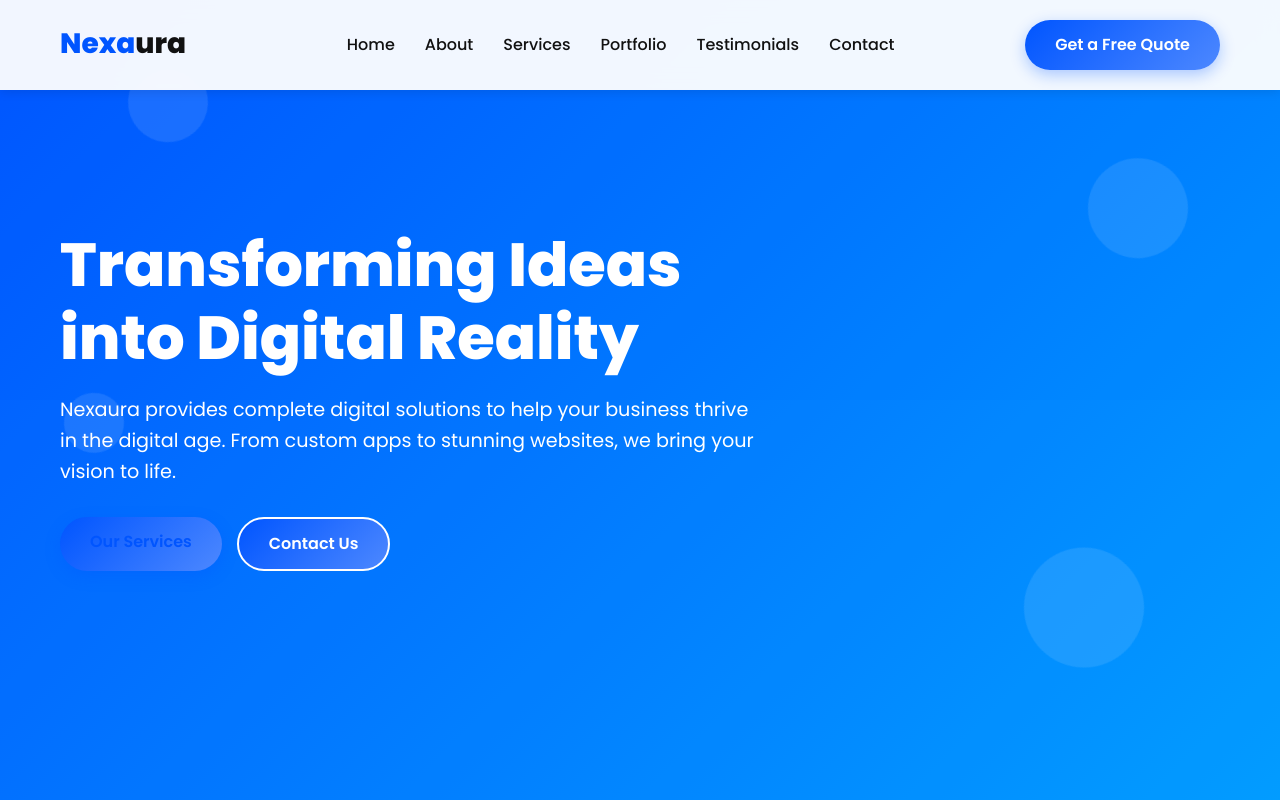
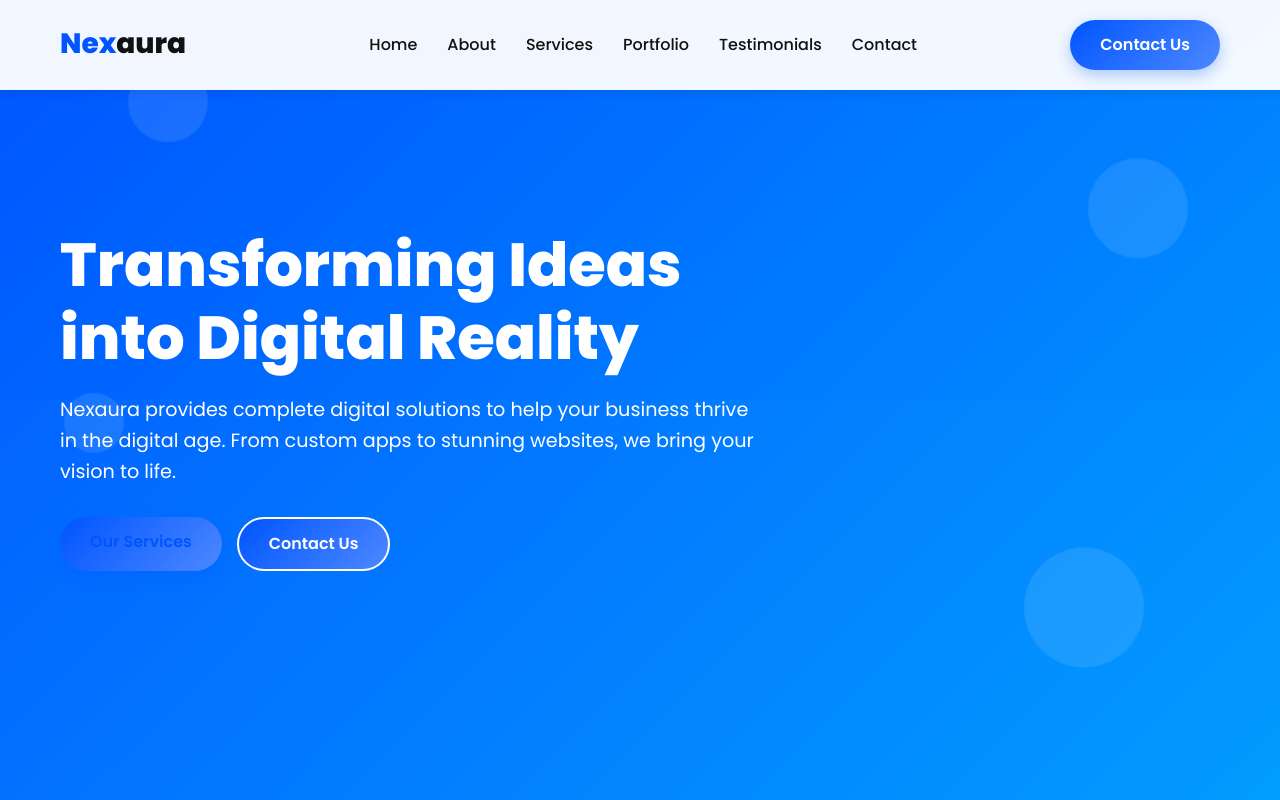
Before and after one commit to asifmufti922/Nexaura, a plain HTML site: page index.html in a window 1280 px wide. Shown: the top 800 px of the page. Drawn offline with Linux system fonts and the light colour scheme.

Commit message:
Update index.html

```diff
--- a/index.html
+++ b/index.html
@@ -1083,7 +1083,7 @@
     <header id="header">
         <div class="container">
             <nav class="navbar">
-                <a href="#" class="logo">Nexa<span>ura</span></a>
+                <a href="#" class="logo">Nex<span>aura</span></a>
                 <ul class="nav-links">
                     <li><a href="#home">Home</a></li>
                     <li><a href="#about">About</a></li>
@@ -1092,7 +1092,7 @@
                     <li><a href="#testimonials">Testimonials</a></li>
                     <li><a href="#contact">Contact</a></li>
                 </ul>
-                <a href="https://wa.me/923704089641" class="cta-button">Get a Free Quote</a>
+                <a href="https://wa.me/923704089641" class="cta-button">Contact Us</a>
                 <div class="mobile-menu">
                     <i class="fas fa-bars"></i>
                 </div>
```
